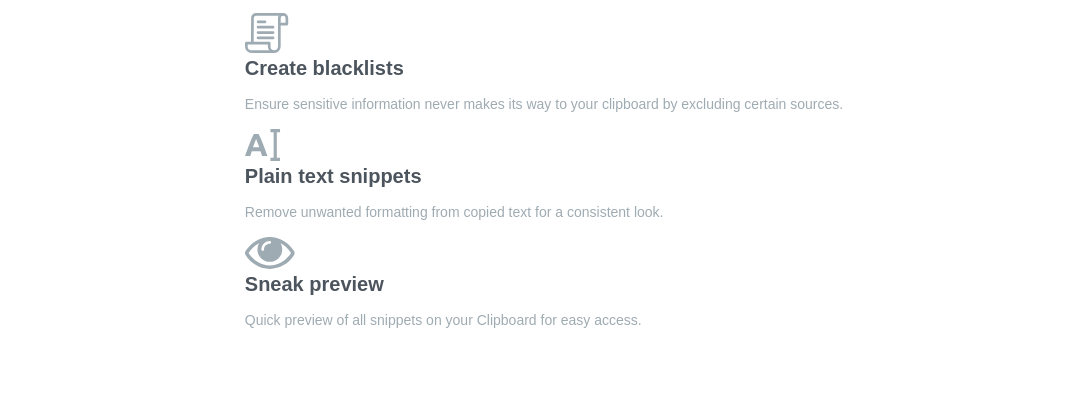
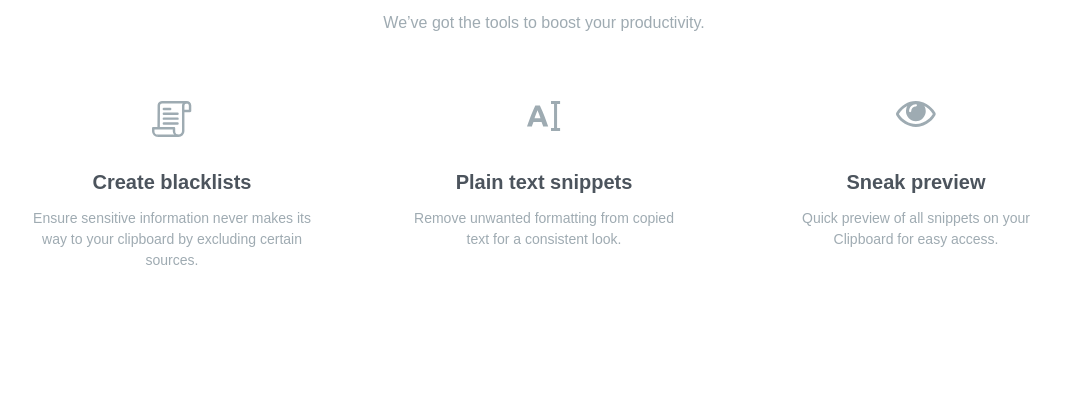
Before and after one commit to youtubbeh/clipboard, a plain HTML site: page index.html in a window 1280 px wide. Shown: the part 2367-2771 px from the top of the page, without its empty margins (96-1183 px from the left). Drawn offline with Linux system fonts and the light colour scheme; a web font is replaced by a local one.

Commit message:
make layout for supercharge and clients sections

```diff
--- a/index.html
+++ b/index.html
@@ -98,7 +98,9 @@
       </div>
       <div class="visual-features">
         <div class="icon-feature">
-          <img class="icon" src="./images/icon-blacklist.svg" alt="paper-roll">
+          <div class="icon-wrapper">
+            <img class="icon" src="./images/icon-blacklist.svg" alt="paper-roll">
+          </div>
           <h3>
             Create blacklists
           </h3>
@@ -107,7 +109,9 @@
           </p>
         </div>
         <div class="icon-feature">
-          <img class="icon" src="./images/icon-text.svg" alt="text-cursor">
+          <div class="icon-wrapper">
+            <img class="icon" src="./images/icon-text.svg" alt="text-cursor">
+          </div>
           <h3>
             Plain text snippets
           </h3>
@@ -116,7 +120,9 @@
           </p>
         </div>
         <div class="icon-feature">
-          <img class="icon" src="./images/icon-preview.svg" alt="eye">
+          <div class="icon-wrapper">
+            <img class="icon" src="./images/icon-preview.svg" alt="eye">
+          </div>
           <h3>
             Sneak preview
           </h3>
--- a/style.css
+++ b/style.css
@@ -27,7 +27,7 @@ main {
     flex-direction: column;
     align-items: center;
     justify-content: space-evenly;
-    gap: 90px;
+    gap: 95px;
     margin: 100px 10% auto 10%;
 }
 
@@ -41,6 +41,7 @@ header, section {
     align-items: center;
     justify-content: space-between;
     margin: 0 0 30px 0;
+    width: 100%;
 }
 
 header, .access .ios-mac, .main-text {
@@ -160,10 +161,57 @@ p {
     margin-top: -60px;
 }
 
+.visual-features {
+    display: flex;
+    flex-wrap: wrap;
+    justify-content: space-between;
+    width: 100%;
+    margin-top: 50px;
+}
+
+.visual-features p, .visual-features h3 {
+    text-align: center;
+}
+
+.icon-feature {
+    max-width: 280px;
+}
+
+.icon-wrapper {
+    width: 60px;
+    height: 70px;
+    margin: 0 auto;
+}
+
+.icon-wrapper img {
+    display: block;
+    max-width: 40px;
+    margin: 0 auto;
+}
+
+.icon[src="./images/icon-text.svg"] {
+    max-width: 34px;
+}
+
 .clients {
     flex-direction: row;
     justify-content: space-between;
 }
+
+.clients img {
+    max-width: 15%;
+}
+
+
+.ios-mac {
+
+
+
+
+
+}
+
+
 
 footer {
     background-color: #f6f6f6;
```
